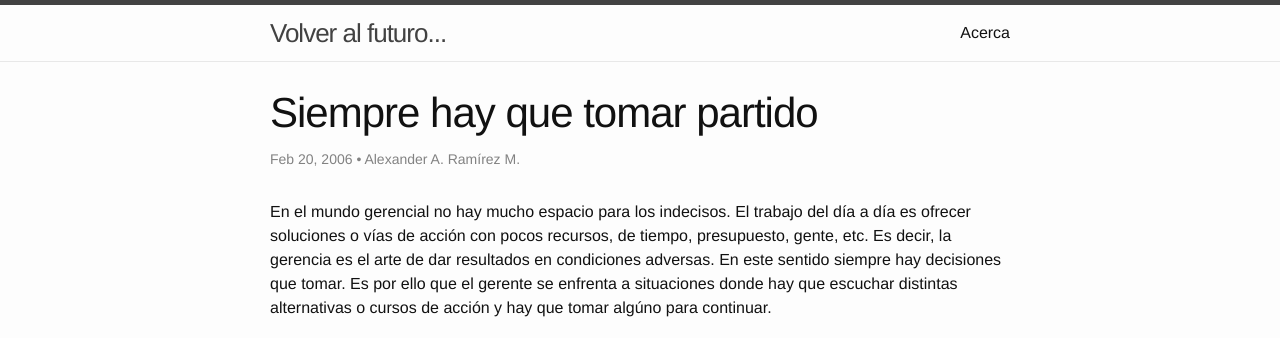
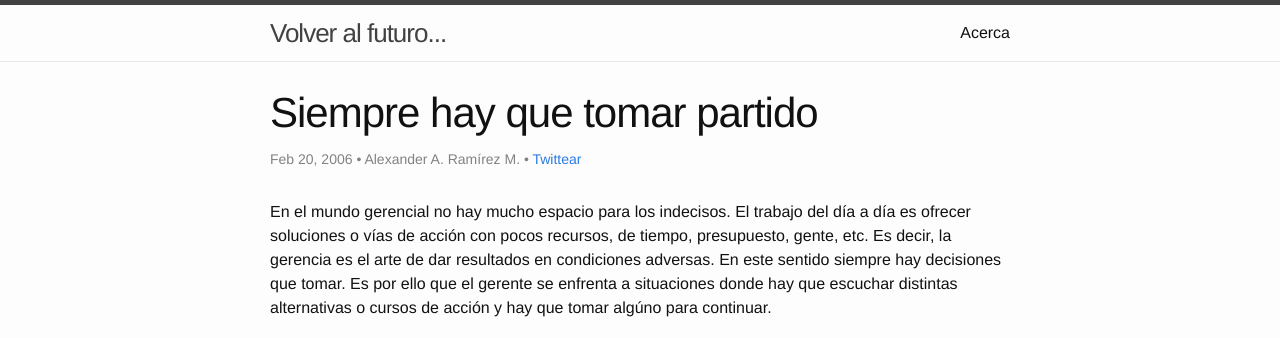
Before and after one commit to aaramirez/aaramirez.github.io, a Jekyll site: the page built from _posts/gerencia/2006-02-20-tomar-partido.markdown, in a window 1280 px wide. Shown: the top 338 px of the page. Built offline with Jekyll 4.4.1, drawn with Linux system fonts in a browser that asks for light colours; comment, search, counter and statistics services are not loaded.

Commit message:
Added twitter share button

```diff
--- a/_layouts/post.html
+++ b/_layouts/post.html
@@ -5,7 +5,7 @@ layout: default
 
   <header class="post-header">
     <h1 class="post-title">{{ page.title }}</h1>
-    <p class="post-meta">{{ page.date | date: "%b %-d, %Y" }}{% if page.author %} • {{ page.author }}{% endif %}{% if page.meta %} • {{ page.meta }}{% endif %}</p>
+    <p class="post-meta">{{ page.date | date: "%b %-d, %Y" }}{% if page.author %} • {{ page.author }}{% endif %}{% if page.meta %} • {{ page.meta }}{% endif %} • <a href="https://twitter.com/share" class="twitter-share-button" data-via="aaramirez" data-lang="es" data-related="bysynergyvision" data-hashtags="volveralfuturo">Twittear</a> <script>!function(d,s,id){var js,fjs=d.getElementsByTagName(s)[0],p=/^http:/.test(d.location)?'http':'https';if(!d.getElementById(id)){js=d.createElement(s);js.id=id;js.src=p+'://platform.twitter.com/widgets.js';fjs.parentNode.insertBefore(js,fjs);}}(document, 'script', 'twitter-wjs');</script></p>
   </header>
 
   <article class="post-content">
```
